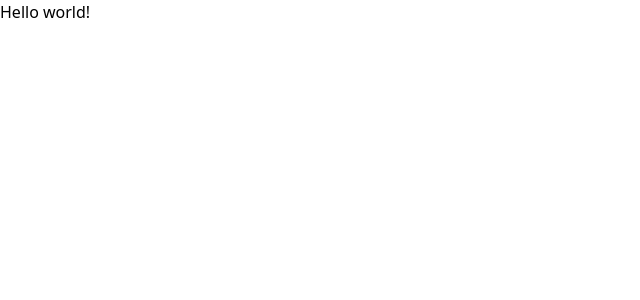
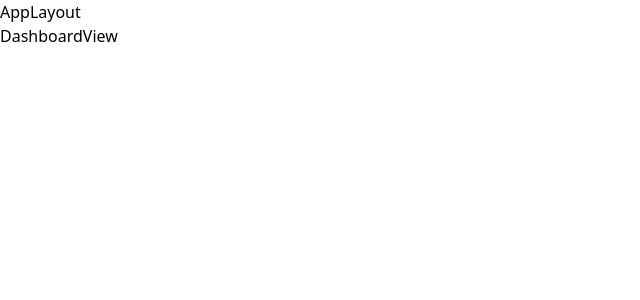
Before and after one commit to undefindev/Martes_Frontend, a React (Vite) app: page / in a window 1280 px wide. Shown: the top 300 px of the page, without its empty margins (0-640 px from the left). Built offline with nearby package versions, Linux system fonts and the light colour scheme.

Commit message:
creando el router

```diff
--- a/package.json
+++ b/package.json
@@ -11,7 +11,8 @@
   },
   "dependencies": {
     "react": "^18.2.0",
-    "react-dom": "^18.2.0"
+    "react-dom": "^18.2.0",
+    "react-router-dom": "^6.23.0"
   },
   "devDependencies": {
     "@types/react": "^18.2.66",
--- /dev/null
+++ b/src/layouts/AppLayout.tsx
@@ -0,0 +1,10 @@
+import { Outlet } from "react-router-dom";
+
+export default function AppLayout() {
+  return (
+    <>
+      <div>AppLayout</div>
+      <Outlet />
+    </>
+  )
+}
--- a/src/main.tsx
+++ b/src/main.tsx
@@ -1,11 +1,10 @@
 import React from 'react'
 import ReactDOM from 'react-dom/client'
 import './index.css'
+import Router from './router'
 
 ReactDOM.createRoot(document.getElementById('root')!).render(
   <React.StrictMode>
-    <h1 className="text-3xl text-indigo-500">
-      Hello world!
-    </h1>
+    <Router />
   </React.StrictMode>,
 )
--- /dev/null
+++ b/src/router.tsx
@@ -0,0 +1,15 @@
+import { BrowserRouter, Routes, Route } from 'react-router-dom'
+import AppLayout from './layouts/AppLayout'
+import DashboardView from './views/DashboardView'
+
+export default function Router() {
+  return (
+    <BrowserRouter>
+      <Routes>
+        <Route element={<AppLayout />}>
+          <Route index path='/' element={<DashboardView />} />
+        </Route>
+      </Routes>
+    </BrowserRouter>
+  )
+}
--- /dev/null
+++ b/src/views/DashboardView.tsx
@@ -0,0 +1,6 @@
+
+export default function DashboardView() {
+  return (
+    <div>DashboardView</div>
+  )
+}
```
Also changed, not shown: 1 other file (tests, documents, lock files or other folders).
